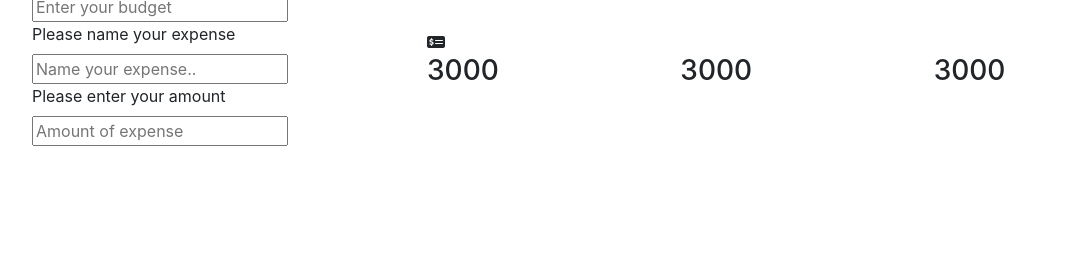
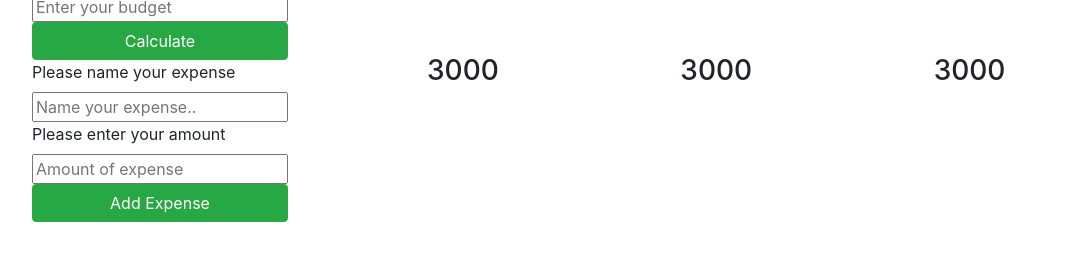
Before and after one commit to ealpha072/Budget-App, a plain HTML site: page index.html in a window 1280 px wide. Shown: the part 96-356 px from the top of the page, without its empty margins (38-1123 px from the left). Drawn offline with nearby package versions, Linux system fonts and the light colour scheme; some icons are missing.

Commit message:
Added buttons

```diff
--- a/index.html
+++ b/index.html
@@ -17,7 +17,8 @@
                 <div class="row">
                     <div class="budget">
                         <label for="enter-buget">Please enter your budget</label><br>
-                        <input type="number" class="figure" placeholder="Enter your budget">
+                        <input type="number" class="figure" placeholder="Enter your budget"><br>
+                        <button class="btn btn-success btn-block">Calculate</button>
                     </div>
                 </div>
                 <div class="row">
@@ -25,7 +26,8 @@
                         <label for="enter-expense-name">Please name your expense </label><br>
                         <input type="text" placeholder="Name your expense.."><br>
                         <label for="enter-expense-amount">Please enter your amount</label><br>
-                        <input type="number" placeholder="Amount of expense">
+                        <input type="number" placeholder="Amount of expense"><br>
+                        <button class="btn btn-success btn-block">Add Expense</button>
                     </div>
                 </div>
             </div>
@@ -33,17 +35,17 @@
                 <div class="row">
                     <div class="col">
                         <h2>Budget</h2><br>
-                        <i class="fas fa-money-check-alt"></i><br>
+                        <i class=""></i><br>
                         <h3 class="figure">3000</h3>
                     </div>
                     <div class="col">
                         <h2>Expense</h2><br>
-                        <i></i><br>
+                        <i class=""></i><br>
                         <h3 class="figure">3000</h3>
                     </div>
                     <div class="col">
                         <h2>Balance</h2><br>
-                        <i></i><br>
+                        <i class=""></i><br>
                         <h3 class="figure">3000</h3>
                     </div>
                 </div>
```
